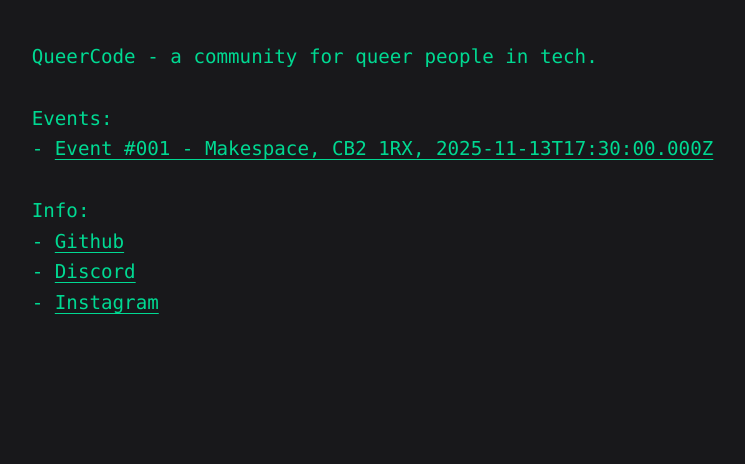
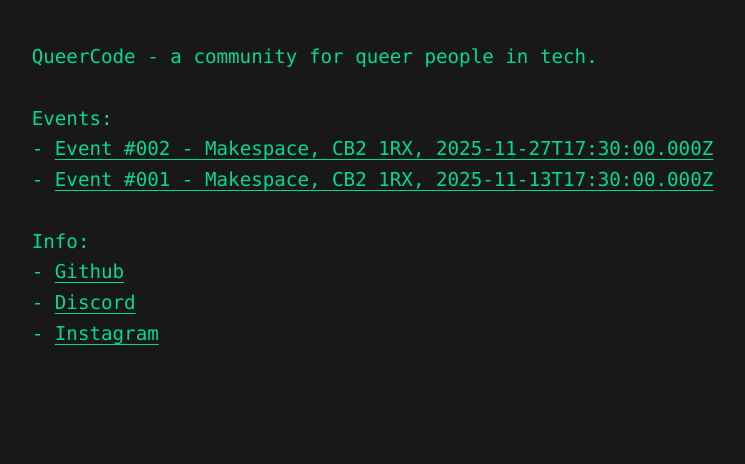
Before and after one commit to chromy/queercode.xyz, a plain HTML site: page index.html in a window 1280 px wide. Shown: the whole page, without its empty margins (212-957 px from the left). Drawn offline with Linux system fonts and the light colour scheme.

Commit message:
Add second event

```diff
--- a/index.html
+++ b/index.html
@@ -10,6 +10,7 @@
 QueerCode - a community for queer people in tech.
 
 Events:
+- <a href="https://www.meetup.com/makespace/events/312052055/">Event #002 - Makespace, CB2 1RX, 2025-11-27T17:30:00.000Z</a>
 - <a href="https://www.meetup.com/makespace/events/311887637/">Event #001 - Makespace, CB2 1RX, 2025-11-13T17:30:00.000Z</a>
 
 Info:
```
Also changed, not shown: instagram_posts/second_event_announce.txt (added).
